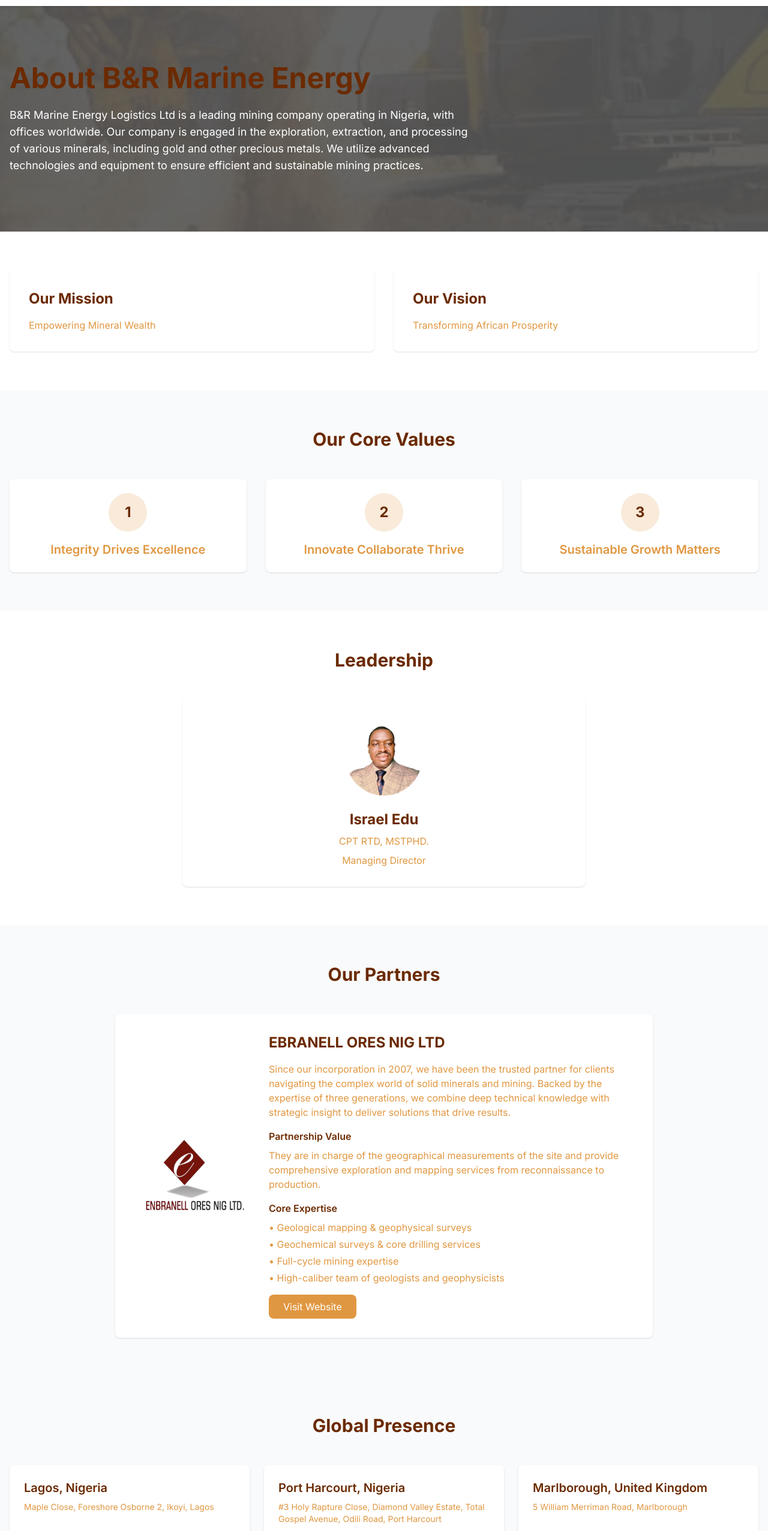
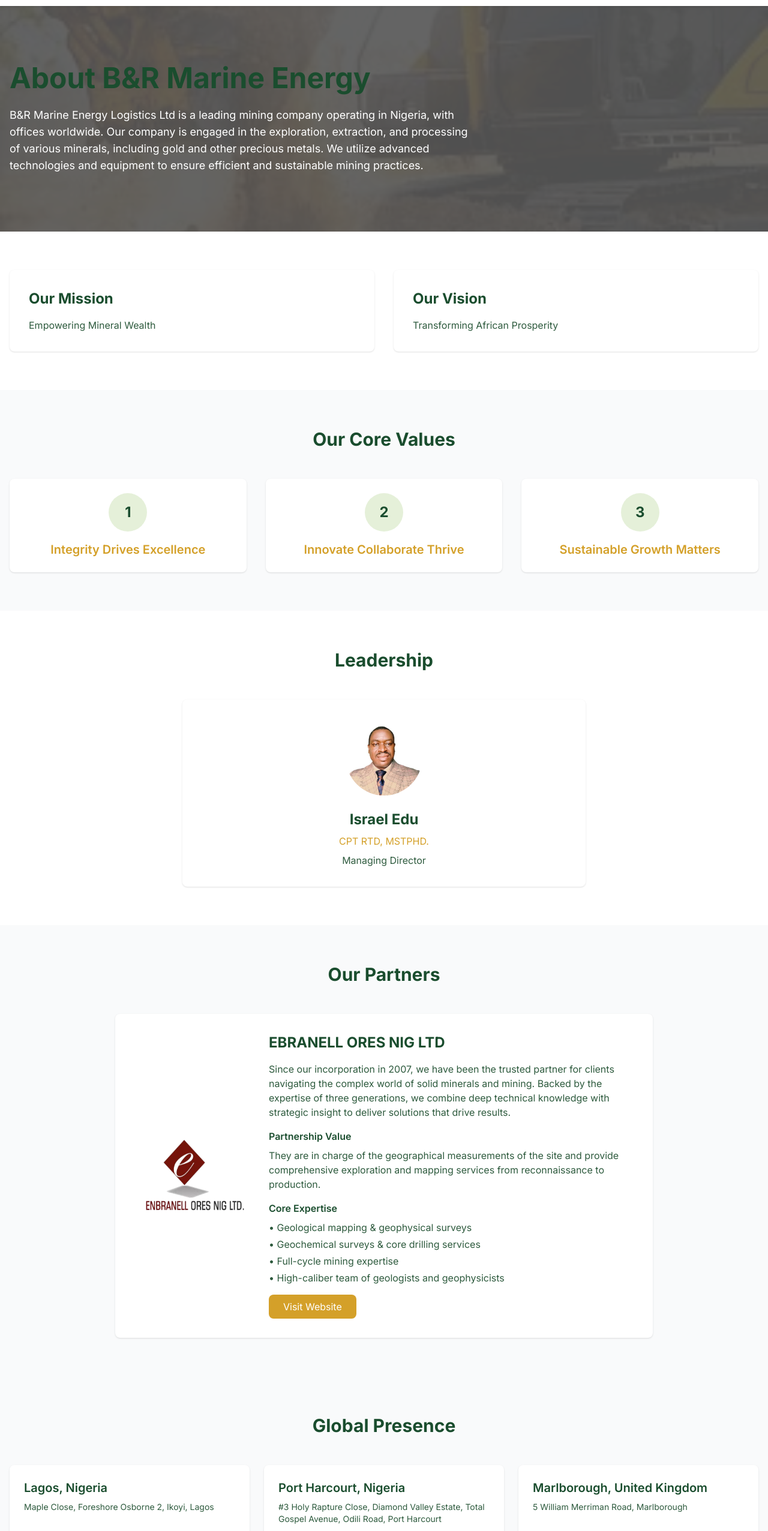
Before and after one commit to AntipasBen23/MARINE, a Next.js app: page /about in a window 1280 px wide. Shown: the part 54-2606 px from the top of the page at 60% size. Built offline with nearby package versions, Linux system fonts and the light colour scheme.

Commit message:
refactored about page colours

```diff
--- a/src/app/about/page.tsx
+++ b/src/app/about/page.tsx
@@ -19,7 +19,7 @@
         </div>
 
         <div className="container mx-auto px-4 relative z-10">
-          <h1 className="text-4xl md:text-5xl font-bold mb-6" style={{ color: 'rgb(107, 42, 0)' }}>
+          <h1 className="text-4xl md:text-5xl font-bold mb-6" style={{ color: '#1a4d2e' }}>
             About B&R Marine Energy
           </h1>
           <p className="text-lg max-w-3xl text-white">
@@ -33,18 +33,18 @@
         <div className="container mx-auto px-4">
           <div className="grid grid-cols-1 md:grid-cols-2 gap-8">
             <div className="bg-white p-8 rounded-lg shadow-sm">
-              <h2 className="text-2xl font-bold mb-4" style={{ color: 'rgb(107, 42, 0)' }}>
+              <h2 className="text-2xl font-bold mb-4" style={{ color: '#1a4d2e' }}>
                 Our Mission
               </h2>
-              <p style={{ color: 'rgb(224, 151, 65)' }}>
+              <p style={{ color: '#2d5a3d' }}>
                 {companyInfo.mission}
               </p>
             </div>
             <div className="bg-white p-8 rounded-lg shadow-sm">
-              <h2 className="text-2xl font-bold mb-4" style={{ color: 'rgb(107, 42, 0)' }}>
+              <h2 className="text-2xl font-bold mb-4" style={{ color: '#1a4d2e' }}>
                 Our Vision
               </h2>
-              <p style={{ color: 'rgb(224, 151, 65)' }}>
+              <p style={{ color: '#2d5a3d' }}>
                 {companyInfo.vision}
               </p>
             </div>
@@ -55,16 +55,16 @@
       {/* Core Values */}
       <section className="py-16 bg-gray-50">
         <div className="container mx-auto px-4">
-          <h2 className="text-3xl font-bold text-center mb-12" style={{ color: 'rgb(107, 42, 0)' }}>
+          <h2 className="text-3xl font-bold text-center mb-12" style={{ color: '#1a4d2e' }}>
             Our Core Values
           </h2>
           <div className="grid grid-cols-1 md:grid-cols-3 gap-8">
             {companyInfo.coreValues.map((value, index) => (
               <div key={index} className="bg-white p-6 rounded-lg shadow-sm text-center">
-                <div className="w-16 h-16 rounded-full flex items-center justify-center mx-auto mb-4" style={{ backgroundColor: 'rgba(224, 151, 65, 0.2)' }}>
-                  <span className="text-2xl font-bold" style={{ color: 'rgb(107, 42, 0)' }}>{index + 1}</span>
+                <div className="w-16 h-16 rounded-full flex items-center justify-center mx-auto mb-4" style={{ backgroundColor: 'rgba(124, 179, 66, 0.2)' }}>
+                  <span className="text-2xl font-bold" style={{ color: '#1a4d2e' }}>{index + 1}</span>
                 </div>
-                <h3 className="text-xl font-semibold" style={{ color: 'rgb(224, 151, 65)' }}>{value}</h3>
+                <h3 className="text-xl font-semibold" style={{ color: '#d4a029' }}>{value}</h3>
               </div>
             ))}
           </div>
@@ -74,7 +74,7 @@
       {/* Leadership */}
       <section className="py-16">
         <div className="container mx-auto px-4">
-          <h2 className="text-3xl font-bold text-center mb-12" style={{ color: 'rgb(107, 42, 0)' }}>
+          <h2 className="text-3xl font-bold text-center mb-12" style={{ color: '#1a4d2e' }}>
             Leadership
           </h2>
           <div className="max-w-2xl mx-auto bg-white p-8 rounded-lg shadow-sm text-center">
@@ -87,13 +87,13 @@
                 className="object-cover rounded-full"
               />
             </div>
-            <h3 className="text-2xl font-bold mb-2" style={{ color: 'rgb(107, 42, 0)' }}>
+            <h3 className="text-2xl font-bold mb-2" style={{ color: '#1a4d2e' }}>
               {contactInfo.managingDirector.name}
             </h3>
-            <p style={{ color: 'rgb(224, 151, 65)' }} className="mb-2">
+            <p style={{ color: '#d4a029' }} className="mb-2">
               {contactInfo.managingDirector.title}
             </p>
-            <p style={{ color: 'rgb(224, 151, 65)' }}>
+            <p style={{ color: '#2d5a3d' }}>
               {contactInfo.managingDirector.role}
             </p>
           </div>
@@ -103,7 +103,7 @@
       {/* Partners */}
       <section className="py-16 bg-gray-50">
         <div className="container mx-auto px-4">
-          <h2 className="text-3xl font-bold text-center mb-12" style={{ color: 'rgb(107, 42, 0)' }}>
+          <h2 className="text-3xl font-bold text-center mb-12" style={{ color: '#1a4d2e' }}>
             Our Partners
           </h2>
           <div className="max-w-4xl mx-auto bg-white p-8 rounded-lg shadow-sm">
@@ -120,27 +120,27 @@
 
               {/* Partner Info */}
               <div className="flex-1">
-                <h3 className="text-2xl font-bold mb-4" style={{ color: 'rgb(107, 42, 0)' }}>
+                <h3 className="text-2xl font-bold mb-4" style={{ color: '#1a4d2e' }}>
                   EBRANELL ORES NIG LTD
                 </h3>
-                <p className="mb-4" style={{ color: 'rgb(224, 151, 65)' }}>
+                <p className="mb-4" style={{ color: '#2d5a3d' }}>
                   Since our incorporation in 2007, we have been the trusted partner for clients navigating the complex world of solid minerals and mining. Backed by the expertise of three generations, we combine deep technical knowledge with strategic insight to deliver solutions that drive results.
                 </p>
 
                 <div className="mb-4">
-                  <h4 className="font-semibold mb-2" style={{ color: 'rgb(107, 42, 0)' }}>
+                  <h4 className="font-semibold mb-2" style={{ color: '#1a4d2e' }}>
                     Partnership Value
                   </h4>
-                  <p style={{ color: 'rgb(224, 151, 65)' }}>
+                  <p style={{ color: '#2d5a3d' }}>
                     They are in charge of the geographical measurements of the site and provide comprehensive exploration and mapping services from reconnaissance to production.
                   </p>
                 </div>
 
                 <div className="mb-4">
-                  <h4 className="font-semibold mb-2" style={{ color: 'rgb(107, 42, 0)' }}>
+                  <h4 className="font-semibold mb-2" style={{ color: '#1a4d2e' }}>
                     Core Expertise
                   </h4>
-                  <div className="space-y-1" style={{ color: 'rgb(224, 151, 65)' }}>
+                  <div className="space-y-1" style={{ color: '#2d5a3d' }}>
                     <p>• Geological mapping & geophysical surveys</p>
                     <p>• Geochemical surveys & core drilling services</p>
                     <p>• Full-cycle mining expertise</p>
@@ -153,7 +153,7 @@
                   target="_blank"
                   rel="noopener noreferrer"
                   className="inline-block px-6 py-2 rounded-lg text-white hover:opacity-90 transition"
-                  style={{ backgroundColor: 'rgb(224, 151, 65)' }}
+                  style={{ backgroundColor: '#d4a029' }}
                 >
                   Visit Website
                 </a>
@@ -166,16 +166,16 @@
       {/* Global Presence */}
       <section className="py-16 bg-gray-50">
         <div className="container mx-auto px-4">
-          <h2 className="text-3xl font-bold text-center mb-12" style={{ color: 'rgb(107, 42, 0)' }}>
+          <h2 className="text-3xl font-bold text-center mb-12" style={{ color: '#1a4d2e' }}>
             Global Presence
           </h2>
           <div className="grid grid-cols-1 md:grid-cols-2 lg:grid-cols-3 gap-6">
             {contactInfo.offices.map((office, index) => (
               <div key={index} className="bg-white p-6 rounded-lg shadow-sm">
-                <h3 className="text-xl font-semibold mb-2" style={{ color: 'rgb(107, 42, 0)' }}>
+                <h3 className="text-xl font-semibold mb-2" style={{ color: '#1a4d2e' }}>
                   {office.city}, {office.country}
                 </h3>
-                <p className="text-sm" style={{ color: 'rgb(224, 151, 65)' }}>
+                <p className="text-sm" style={{ color: '#2d5a3d' }}>
                   {office.address}
                 </p>
               </div>
```
